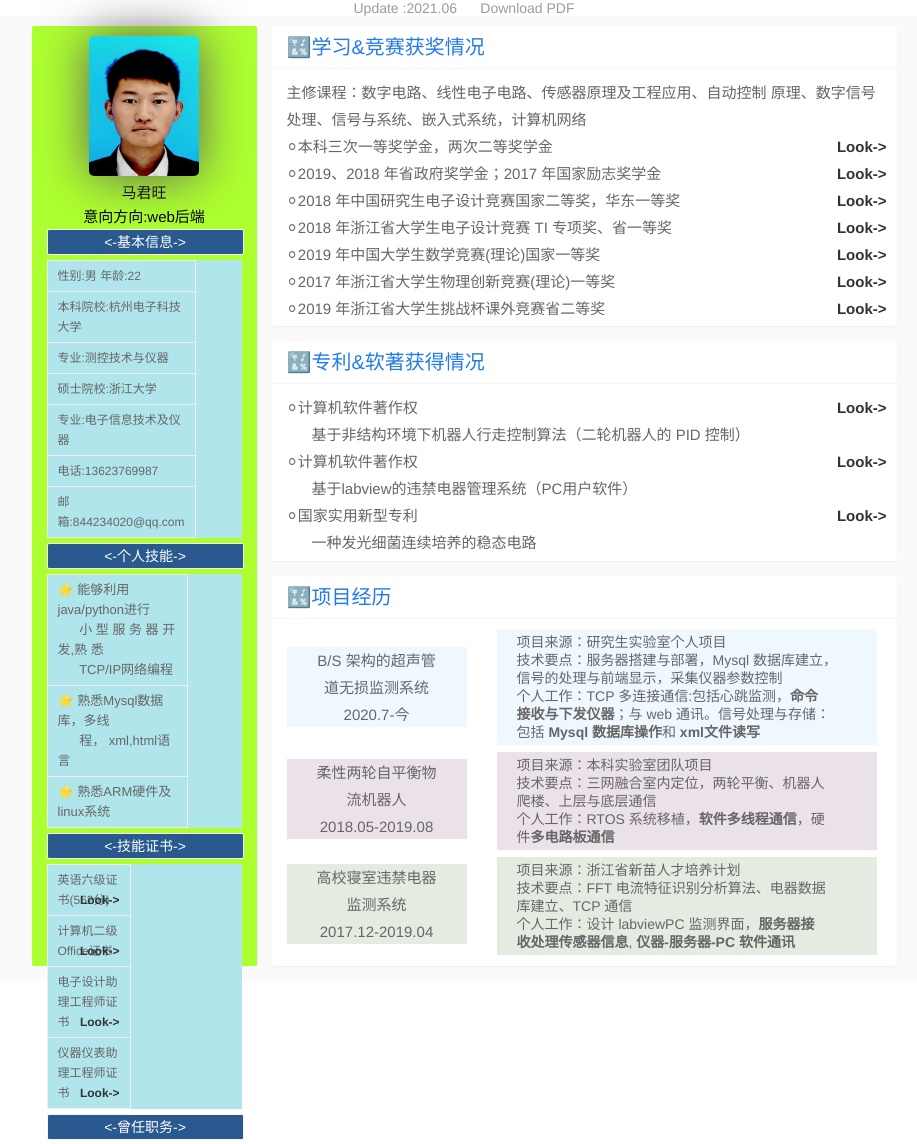
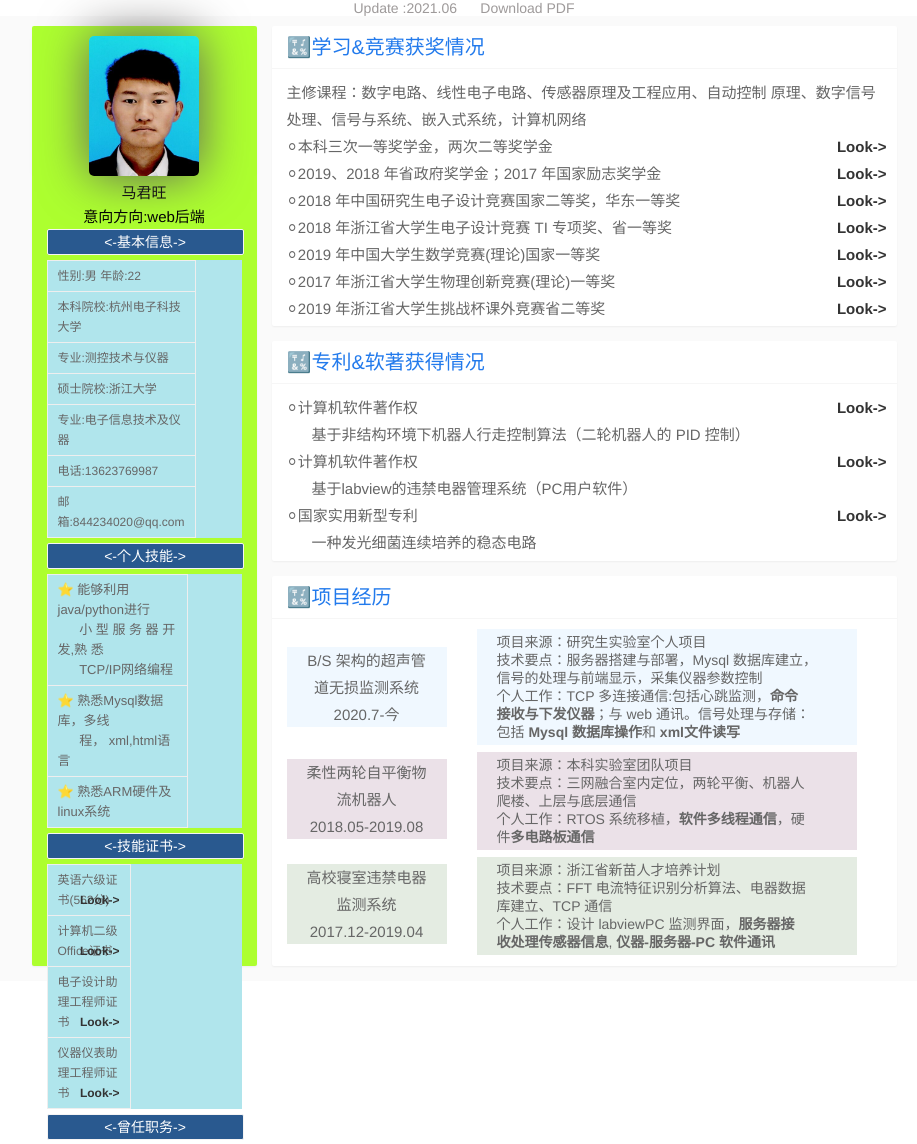
Before and after one commit to majunwang/resume, a plain HTML site: page index.html in a window 1280 px wide. Shown: the top 1144 px of the page, without its empty margins (176-1093 px from the left). Drawn offline with nearby package versions, Linux system fonts and the light colour scheme.

Commit message:
Update index.html

```diff
--- a/index.html
+++ b/index.html
@@ -535,7 +535,7 @@
                 <div class="layui-card-header" style='font-size: 20px; color:rgb(34, 122, 236)'> 🔣项目经历</div>
                 <div class="layui-card-body" style ='font-size: 10px;line-height:12px;justify-content:center;'>
 
-                  <div class="layui-col-md2" style=" margin-top:18px; font-size: 15px;line-height:27px; text-align:center; display:inline-block;width: 180px;height: 80px; background-color:aliceblue">
+                  <div class="layui-col-md2" style=" margin-top:18px; font-size: 15px;line-height:27px; text-align:center; display:inline-block;width: 160px;height: 80px; background-color:aliceblue">
                     B/S 架构的超声管
                     <br>道无损监测系统
                     <br>2020.7-今
@@ -551,7 +551,7 @@
                   </div>
 
 
-                  <div class="layui-col-md2" style="  margin-top:14px;font-size: 15px;line-height:27px; text-align:center; display:inline-block;width: 180px;height: 80px; background-color:rgb(235, 225, 232)">
+                  <div class="layui-col-md2" style="  margin-top:14px;font-size: 15px;line-height:27px; text-align:center; display:inline-block;width: 160px;height: 80px; background-color:rgb(235, 225, 232)">
 
                     柔性两轮自平衡物
                     <br>流机器人
@@ -566,7 +566,7 @@
                     <br>件<b>多电路板通信</b></p>
                   </div>
 
-                  <div class="layui-col-md2" style=" margin-top:14px;font-size: 15px;line-height:27px; text-align:center; display:inline-block;width: 180px;height: 80px;; background-color:rgb(228, 236, 226)">
+                  <div class="layui-col-md2" style=" margin-top:14px;font-size: 15px;line-height:27px; text-align:center; display:inline-block;width: 160px;height: 80px;; background-color:rgb(228, 236, 226)">
 
                     高校寝室违禁电器
                     <br>监测系统
```
